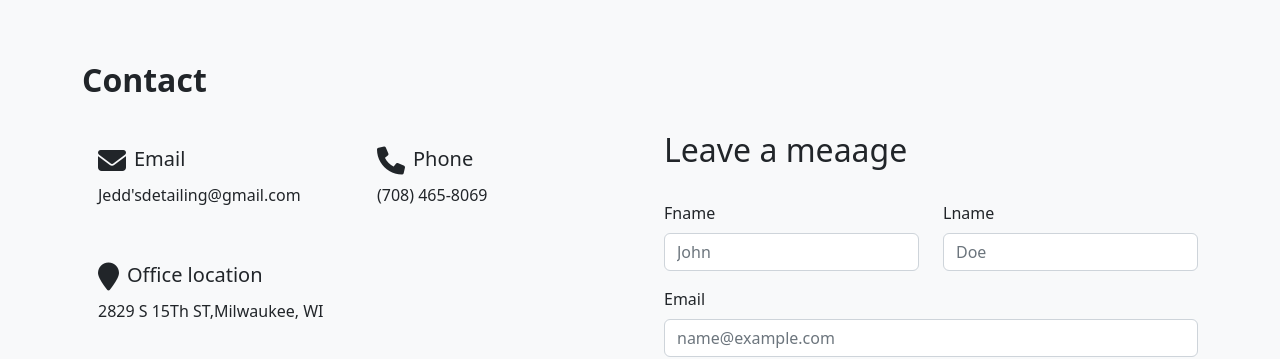
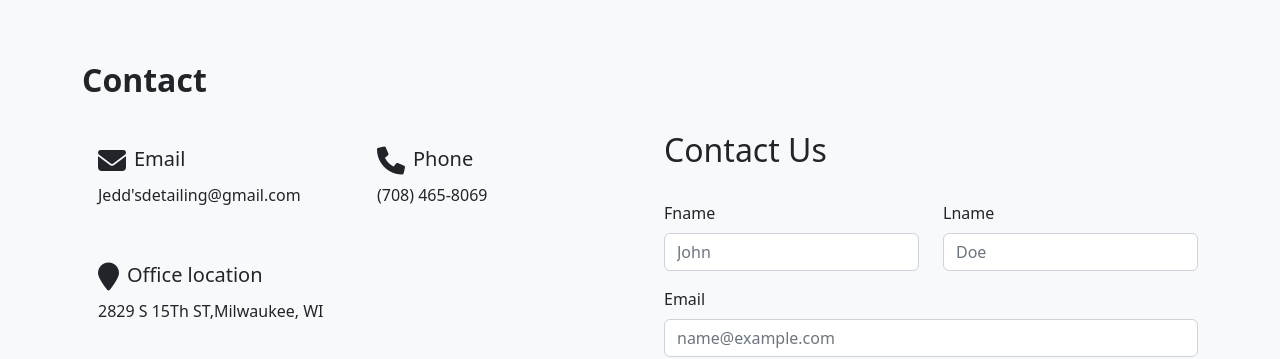
Before and after one commit to mshelleh/CarDetailing, a plain HTML site: page index.html in a window 1280 px wide. Shown: the part 3380-3739 px from the top of the page. Drawn offline with Linux system fonts and the light colour scheme.

Commit message:
Update index.html

```diff
--- a/index.html
+++ b/index.html
@@ -363,7 +363,7 @@ amounts of pet hair and or pet accidents in the car. This level would also apply
                                 </div>
                             </div>
                             <div class="col-xl-6">
-                                <h2 class="pb-4">Leave a meaage</h2>
+                                <h2 class="pb-4">Contact Us</h2>
                                 <div class="row g-4">
                                     <div class="col-6 mb-3">
                                         <label for="exampleFormControlInput1" class="form-label">Fname</label>
```
